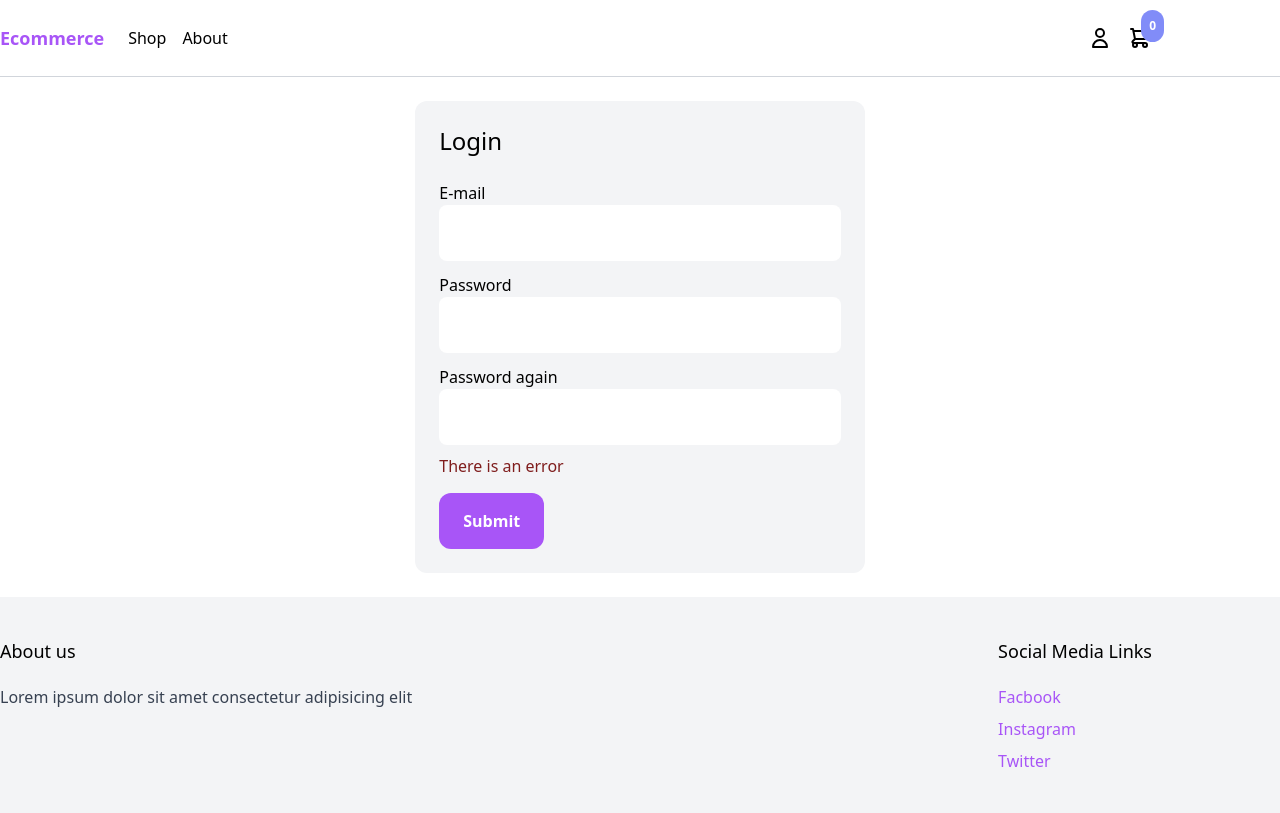
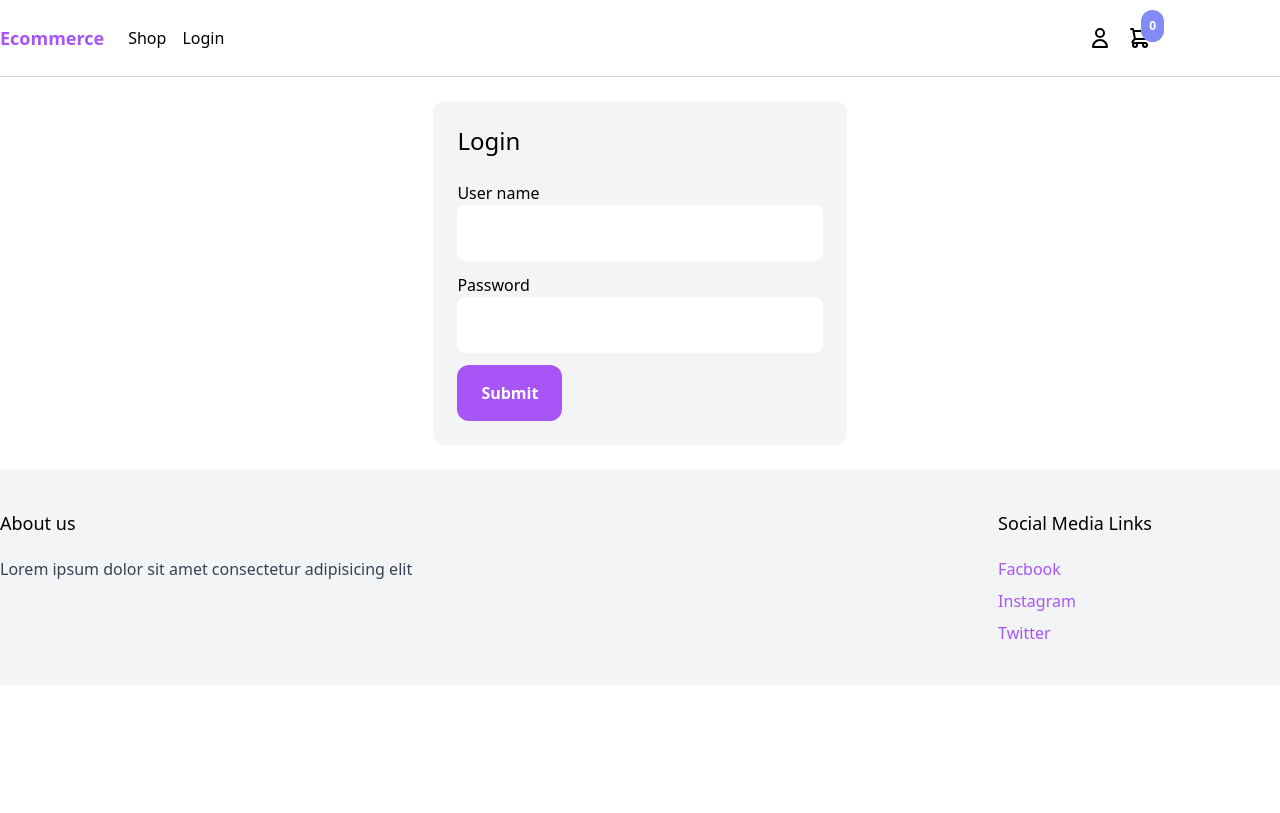
Before and after one commit to Ahmed-Abdelgawad-Dev/DigiStore, a Django app: page /login/ in a window 1280 px wide. After the commit the page ends 639 px from the top, so only its background shows below. Run offline with Django 4.2, Linux system fonts and the light colour scheme; some libraries are stand-ins or nearby versions.

Commit message:
Login & Logout functionalities

```diff
--- a/Ecommerce/Ecommerce/urls.py
+++ b/Ecommerce/Ecommerce/urls.py
@@ -13,7 +13,8 @@ Including another URLconf
     1. Import the include() function: from django.urls import include, path
     2. Add a URL to urlpatterns:  path('blog/', include('blog.urls'))
 """
-from django import urls
+from re import template
+from django.contrib.auth.views import LogoutView, LoginView
 from django.contrib import admin
 from django.urls import path, include
 from django.conf import settings
@@ -26,10 +27,15 @@ from product.views import product
 urlpatterns = [
     path('admin/', admin.site.urls),
     path("__reload__/", include("django_browser_reload.urls")),
-    path('', main, name='main'),
+
+    path('logout/', LogoutView.as_view(), name='logout'),
+    path('login/', LoginView.as_view(template_name='core/login.html'), name='login'),
+
+    path('', main, name='shop'),
     path('shop/', shop, name='shop'),
+    path('shop/<slug:slug>/', product, name='product'),
     path('signup/', signup, name='signup'),
-    path('login/', login2, name='login'),
-    path('shop/<slug:slug>/', product, name='product'),
     path('add_to_cart/<int:product_id>/', add_to_cart, name='add_to_cart'),
+
+
 ] + static(settings.MEDIA_URL, document_root=settings.MEDIA_ROOT)
--- a/Ecommerce/core/templates/core/base.html
+++ b/Ecommerce/core/templates/core/base.html
@@ -28,7 +28,11 @@
           >
           <ul class="flex items center space-x-4">
             <li><a href="{% url 'shop' %}">Shop</a></li>
-            <li><a href="#">About</a></li>
+            {% if user.is_authenticated %}
+            <li><a href="{% url 'logout' %}">Logout</a></li>
+            {% else %}
+            <li><a href="{% url 'login' %}">Login</a></li>
+            {% endif %}
           </ul>
         </div>
         <div class="menu-right flex space-x-4 items-center">
--- a/Ecommerce/core/templates/core/login.html
+++ b/Ecommerce/core/templates/core/login.html
@@ -5,25 +5,25 @@
         <form action="." method="post" class="space-y-3">
             {% csrf_token %}
             <div>
-        <label>E-mail</label>
-        <input class="w-full bg-white px-6 py-4 rounded-lg" type="email" />
+                <label>User name</label>
+                <input name="username" class="w-full bg-white px-6 py-4 rounded-lg" type="text" />
             </div>
             <div>
                 <label>Password</label>
-        <input class="w-full bg-white px-6 py-4 rounded-lg" type="password" />
+                <input name="password" class="w-full bg-white px-6 py-4 rounded-lg" type="password" />
             </div>
+
+            {% if form.errors %} {% for field in form %} {% for error in field.errors%}
+            <div class="p-6 text-red-900 rounded-xl">
+                <p>{{ error|escape }}</p>
+            </div>
+            {% endfor %} {% endfor %} {% for error in form.non_field_errors %}
+            <div class="p-6 text-red-800 rounded-xl">
+                <p>{{ error|escape }}</p>
+            </div>
+            {% endfor %} {% endif %}
             <div>
-        <label>Password again</label>
-        <input class="w-full bg-white px-6 py-4 rounded-lg" type="password" />
-      </div>
-      <div class="text-red-900 semibold animate-bounce">
-        <p>There is an error</p>
-      </div>
-      <div>
-        <button
-          type="submit"
-          class="rounded-xl py-4 px-6 text-white font-semibold bg-purple-500 hover:bg-purple-700"
-        >
+                <button type="submit" class="rounded-xl py-4 px-6 text-white font-semibold bg-purple-500 hover:bg-purple-700">
                     Submit
                 </button>
             </div>
```
Also changed, not shown: Ecommerce/Ecommerce/settings.py (+2 -7 lines). Lines whose indentation alone changed are shown as unchanged.
